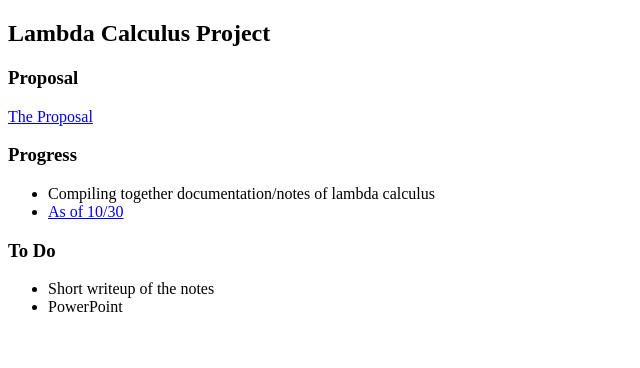
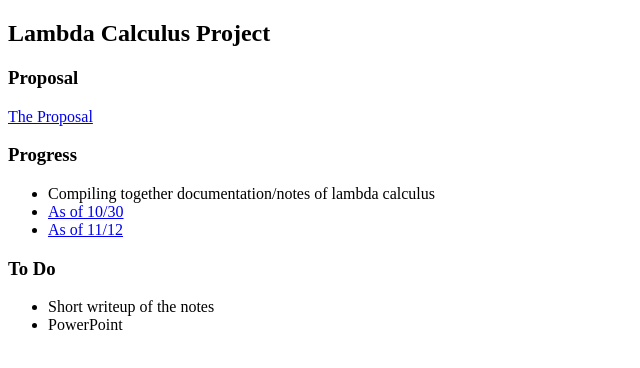
Before and after one commit to 2bdkid/2bdkid.github.io, a plain HTML site: page index.html in a window 1280 px wide. Shown: the whole page, without its empty margins (0-640 px from the left). Drawn offline with Linux system fonts and the light colour scheme.

Commit message:
update 11/12

```diff
--- a/index.html
+++ b/index.html
@@ -12,6 +12,7 @@
     <ul>
       <li>Compiling together documentation/notes of lambda calculus</li>
       <li><a href="progress.pdf" target="_blank">As of 10/30</a></li>
+      <li><a href="progress2.pdf" target="_blank">As of 11/12</a></li>
     </ul>
     <h3>To Do</h3>
     <ul>
```
